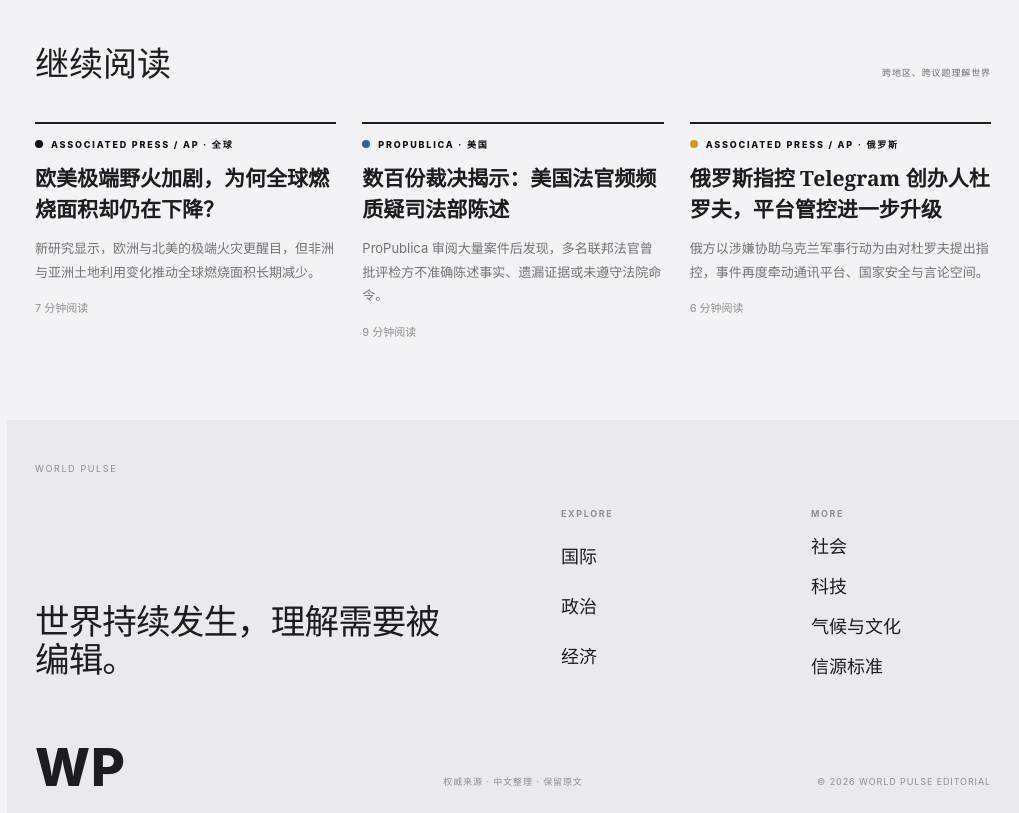
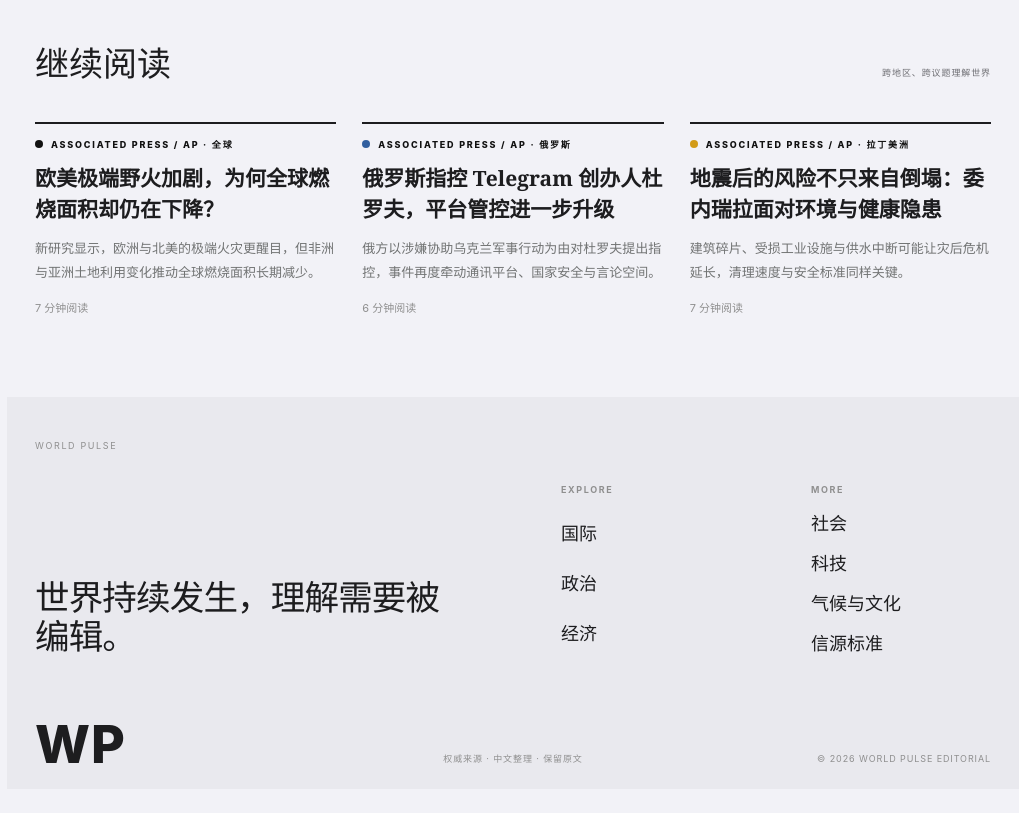
Before and after one commit to shengrui123/TechPulse, a Next.js app: page /articles/ukraine-russian-refineries in a window 1280 px wide. Shown: the part 1360-2173 px from the top of the page, without its empty margins (261-1280 px from the left). After the commit the page ends 2149 px from the top, so only its background shows below. Built offline with nearby package versions, Linux system fonts and the light colour scheme.

Commit message:
Remove The Hindu and ProPublica sources

```diff
--- a/app/data/articles.ts
+++ b/app/data/articles.ts
@@ -55,27 +55,6 @@ export const articles: Article[] = [
       "全球燃烧面积下降不等于风险降低。衡量野火影响，还要同时看火势强度、烟霾暴露、生态损失与受影响人口。",
     ],
     points: ["欧美极端野火风险持续上升", "全球燃烧面积受非洲与亚洲趋势拉低", "面积与灾害强度需要分开理解"],
-  },
-  {
-    slug: "us-judges-doj-credibility",
-    tag: "调查",
-    kicker: "调查报道",
-    title: "数百份裁决揭示：美国法官频频质疑司法部陈述",
-    summary:
-      "ProPublica 审阅大量案件后发现，多名联邦法官曾批评检方不准确陈述事实、遗漏证据或未遵守法院命令。",
-    readTime: "9 分钟",
-    published: "2026.07.28",
-    source: "ProPublica",
-    sourceUrl:
-      "https://www.propublica.org/article/justice-department-presumption-of-regularity",
-    region: "美国",
-    paragraphs: [
-      "ProPublica 审阅数百起联邦案件，追踪法官如何评价司法部律师在法庭上的陈述与行为。",
-      "报道发现，多名法官曾指检方提供不准确或相互矛盾的信息、遗漏关键证据，或没有遵守法院命令。具体责任与影响仍需回到每一宗案件判断。",
-      "这项调查关注的是司法体系中的“可信推定”：法院通常假定政府律师会准确陈述事实，但反复出现的问题可能动摇这种制度信任。",
-      "比单一争议更重要的是问责机制是否有效，包括内部审查、法庭制裁、信息公开，以及受到错误陈述影响的人能否获得补救。",
-    ],
-    points: ["调查审阅数百起联邦案件", "多名法官曾批评检方行为", "司法可信度与问责机制成为焦点"],
   },
   {
     slug: "russia-telegram-durov",
--- a/app/data/live-news.ts
+++ b/app/data/live-news.ts
@@ -42,7 +42,6 @@ const sourceNames: Record<string, string> = {
   "The Guardian": "卫报",
   "El País": "西班牙国家报",
   "Le Monde": "世界报",
-  "The Hindu": "印度教徒报",
   "Channel NewsAsia": "亚洲新闻台",
   "Initium Media": "端传媒",
   "United Daily News": "联合新闻网",
@@ -52,7 +51,6 @@ const sourceNames: Record<string, string> = {
   "The Wall Street Journal": "华尔街日报",
   "The Economist": "经济学人",
   "Nikkei Asia": "日经亚洲",
-  ProPublica: "ProPublica 调查新闻",
 };
 
 const newsWindowMs = 24 * 60 * 60 * 1000;
@@ -529,7 +527,7 @@ async function buildAllSourceNews(): Promise<LiveNewsItem[]> {
 
 export const getAllSourceNews = unstable_cache(
   buildAllSourceNews,
-  ["worldpulse-all-source-news-v15"],
+  ["worldpulse-all-source-news-v16"],
   { revalidate: 1800, tags: ["all-source-news"] },
 );
 
@@ -561,7 +559,7 @@ async function buildSourceEdition(): Promise<LiveNewsItem[]> {
 
 export const getSourceEdition = unstable_cache(
   buildSourceEdition,
-  ["worldpulse-source-edition-v15"],
+  ["worldpulse-source-edition-v16"],
   { revalidate: 900, tags: ["source-edition"] },
 );
 
--- a/app/data/sources.ts
+++ b/app/data/sources.ts
@@ -172,13 +172,6 @@ export const sourceGroups: SourceGroup[] = [
         url: "https://www.lemonde.fr/en/",
       },
       {
-        name: "The Hindu",
-        shortName: "THE HINDU",
-        region: "印度 / 南亚",
-        focus: "印度、南亚与国际事务",
-        url: "https://www.thehindu.com/",
-      },
-      {
         name: "Channel NewsAsia",
         shortName: "CNA",
         region: "新加坡 / 亚洲",
@@ -257,20 +250,6 @@ export const sourceGroups: SourceGroup[] = [
       },
     ],
   },
-  {
-    id: "investigative",
-    title: "公共利益与调查新闻",
-    description: "用于问责报道、数据调查与公共利益议题的长期追踪。",
-    sources: [
-      {
-        name: "ProPublica",
-        shortName: "PROPUBLICA",
-        region: "美国",
-        focus: "公共利益、问责与数据调查",
-        url: "https://www.propublica.org/",
-      },
-    ],
-  },
 ];
 
 export const trustedSources = sourceGroups.flatMap((group) => group.sources);
```
Also changed, not shown: 1 other file (tests, documents, lock files or other folders).
